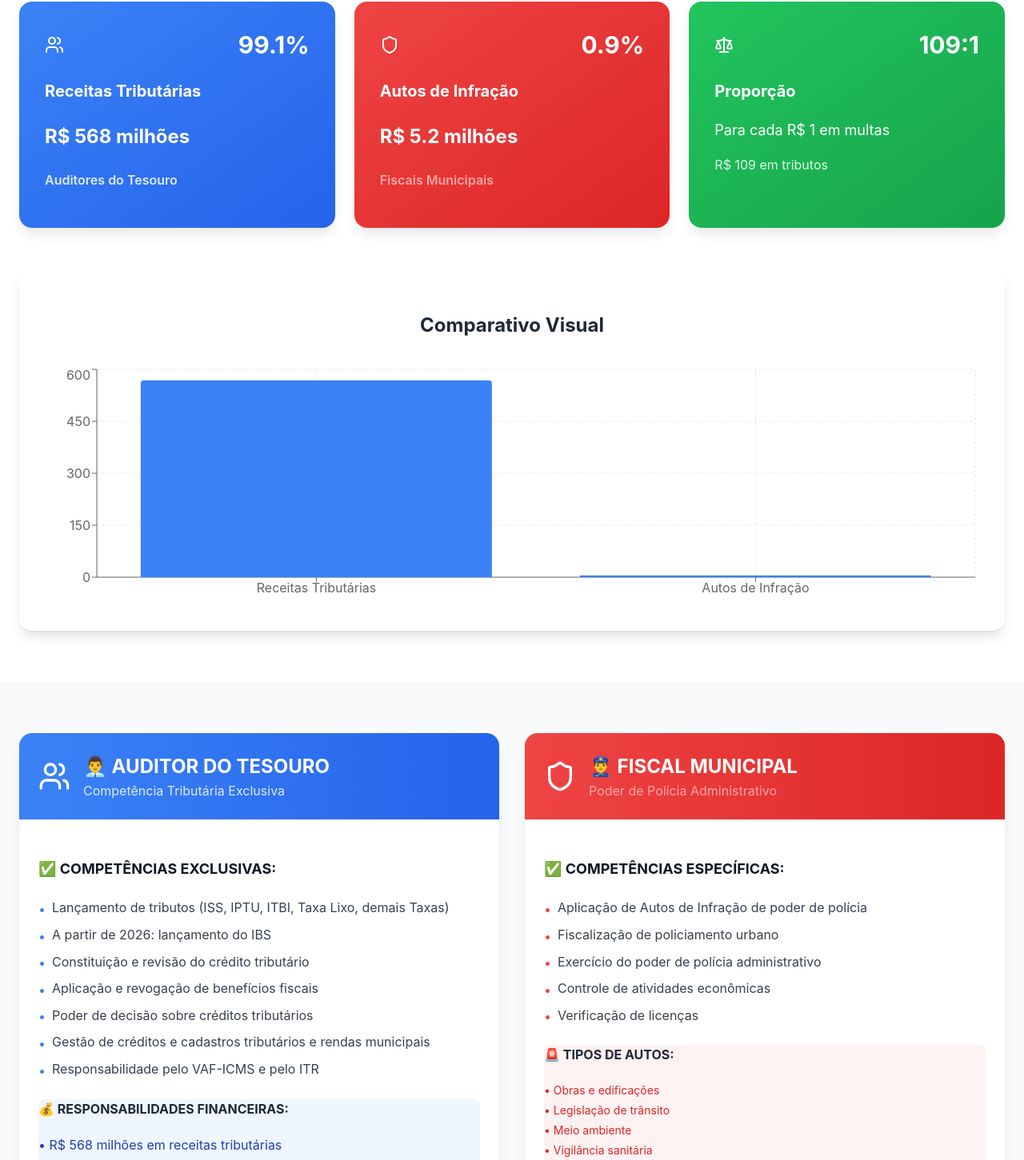
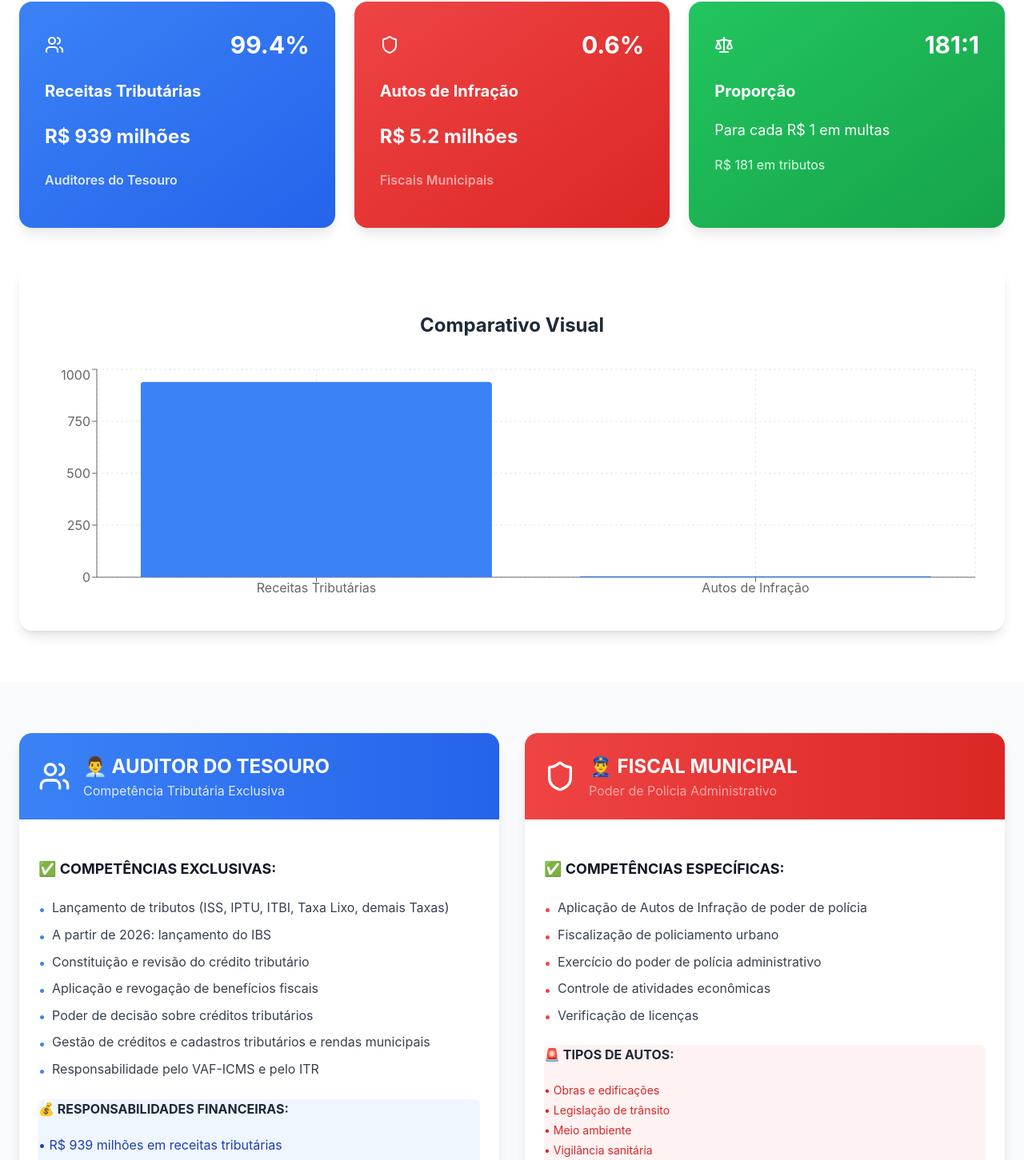
Before and after one commit to RomuloMaltez/cartilha-pmpv, a React (Vite) app: page / in a window 1280 px wide. Shown: the part 2129-3580 px from the top of the page at 80% size. Built offline with nearby package versions, Linux system fonts and the light colour scheme.

Commit message:
Update novo valor vaf CartilhaWebInterativa.jsx

```diff
--- a/src/components/CartilhaWebInterativa.jsx
+++ b/src/components/CartilhaWebInterativa.jsx
@@ -24,18 +24,19 @@ const CartilhaWebInterativa = () => {
 
   // Dados para gráficos
   const comparativoData = [
-    { nome: 'Receitas Tributárias', valor: 568, color: '#3B82F6' },
+    { nome: 'Receitas Tributárias', valor: 939.25, color: '#3B82F6' },
     { nome: 'Autos de Infração', valor: 5.2, color: '#EF4444' }
   ];
 
   const receitasDetalhadas = [
-    { nome: 'ISS', valor: 258.2, percentual: 45.4 },
-    { nome: 'VAF-ICMS', valor: 92.1, percentual: 16.2 },
-    { nome: 'COSIP', valor: 76.4, percentual: 13.4 },
-    { nome: 'IPTU', valor: 41.0, percentual: 7.2 },
-    { nome: 'Demais Taxas', valor: 40.2, percentual: 7.1 },
-    { nome: 'Taxa Lixo', valor: 35.8, percentual: 6.3 },
-    { nome: 'ITBI', valor: 24.9, percentual: 4.4 }
+    { nome: 'VAF-ICMS', valor: 460.35, percentual: 49.0 },
+    { nome: 'ISS', valor: 258.2, percentual: 27.5 },
+    { nome: 'COSIP', valor: 76.4, percentual: 8.1 },
+    { nome: 'IPTU', valor: 41.0, percentual: 4.4 },
+    { nome: 'Demais Taxas', valor: 40.2, percentual: 4.3 },
+    { nome: 'Taxa Lixo', valor: 35.8, percentual: 3.8 },
+    { nome: 'ITBI', valor: 24.9, percentual: 2.6 },
+    { nome: 'ITR', valor: 3.0, percentual: 0.3 }
   ];
 
   const autosInfracao = [
@@ -323,10 +324,10 @@ const CartilhaWebInterativa = () => {
               }}>
                 <div className="flex items-center justify-between mb-4">
                   <Users className="h-10 w-10" />
-                  <span className="text-3xl font-bold">99.1%</span>
+                  <span className="text-3xl font-bold">99.4%</span>
                 </div>
                 <h3 className="text-xl font-bold mb-2">Receitas Tributárias</h3>
-                <p className="text-2xl font-bold">R$ 568 milhões</p>
+                <p className="text-2xl font-bold">R$ 939 milhões</p>
                 <p style={{ color: '#dbeafe' }} className="mt-2 font-semibold">Auditores do Tesouro</p>
               </div>
 
@@ -339,7 +340,7 @@ const CartilhaWebInterativa = () => {
               }}>
                 <div className="flex items-center justify-between mb-4">
                   <Shield className="h-10 w-10" />
-                  <span className="text-3xl font-bold">0.9%</span>
+                  <span className="text-3xl font-bold">0.6%</span>
                 </div>
                 <h3 className="text-xl font-bold mb-2">Autos de Infração</h3>
                 <p className="text-2xl font-bold">R$ 5.2 milhões</p>
@@ -355,11 +356,11 @@ const CartilhaWebInterativa = () => {
               }}>
                 <div className="flex items-center justify-between mb-4">
                   <Scale className="h-10 w-10" />
-                  <span className="text-3xl font-bold">109:1</span>
+                  <span className="text-3xl font-bold">181:1</span>
                 </div>
                 <h3 className="text-xl font-bold mb-2">Proporção</h3>
                 <p className="text-lg">Para cada R$ 1 em multas</p>
-                <p style={{ color: '#dcfce7' }} className="mt-2">R$ 109 em tributos</p>
+                <p style={{ color: '#dcfce7' }} className="mt-2">R$ 181 em tributos</p>
               </div>
             </div>
 
@@ -437,9 +438,10 @@ const CartilhaWebInterativa = () => {
                   <div className="bg-blue-50 rounded-lg p-4">
                     <h4 className="font-bold text-blue-900 mb-2">💰 RESPONSABILIDADES FINANCEIRAS:</h4>
                     <ul style={{ listStyle: 'none', padding: 0, margin: 0 }}>
-                      <li style={{ color: '#1e40af', marginBottom: '0.25rem' }}>• R$ 568 milhões em receitas tributárias</li>
-                      <li style={{ color: '#1e40af', marginBottom: '0.25rem' }}>• 99,1% das receitas próprias</li>
-                      <li style={{ color: '#1e40af', marginBottom: '0.25rem' }}>• VAF-ICMS: R$ 92 milhões</li>
+                      <li style={{ color: '#1e40af', marginBottom: '0.25rem' }}>• R$ 939 milhões em receitas tributárias</li>
+                      <li style={{ color: '#1e40af', marginBottom: '0.25rem' }}>• 99,4% das receitas próprias</li>
+                      <li style={{ color: '#1e40af', marginBottom: '0.25rem' }}>• VAF-ICMS: R$ 460 milhões</li>
+                      <li style={{ color: '#1e40af', marginBottom: '0.25rem' }}>• ITR: R$ 3 milhões</li>
                     </ul>
                   </div>
                 </div>
@@ -522,7 +524,7 @@ const CartilhaWebInterativa = () => {
             {/* Receitas Tributárias Detalhadas */}
             <div className="mb-12">
               <div className="bg-white rounded-2xl shadow-lg p-8">
-                <h3 className="text-2xl font-bold text-center mb-8 text-blue-600">Receitas Tributárias - R$ 568 milhões</h3>
+                <h3 className="text-2xl font-bold text-center mb-8 text-blue-600">Receitas Tributárias - R$ 939 milhões</h3>
                 <ResponsiveContainer width="100%" height={400}>
                   <PieChart>
                     <Pie
@@ -581,7 +583,7 @@ const CartilhaWebInterativa = () => {
                 <div className="text-center">
                   <Users className="h-16 w-16 mx-auto mb-4" />
                   <h3 className="text-2xl font-bold mb-4">Receitas Tributárias</h3>
-                  <div className="text-4xl font-bold mb-2">R$ 568 milhões</div>
+                  <div className="text-4xl font-bold mb-2">R$ 939 milhões</div>
                   <div className="text-xl font-semibold bg-white/20 rounded-lg py-2 px-4">
                     Auditores do Tesouro
                   </div>
@@ -629,9 +631,9 @@ const CartilhaWebInterativa = () => {
                   padding: '1.5rem',
                   marginBottom: '1.5rem'
                 }}>
-                  <h3 className="text-2xl font-bold mb-2">VAF-ICMS: R$ 92 milhões</h3>
-                  <p className="text-lg">16,2% das receitas tributárias</p>
-                  <p style={{ color: '#dcfce7' }} className="text-sm mt-2">+ ITR (Imposto Territorial Rural)</p>
+                  <h3 className="text-2xl font-bold mb-2">VAF-ICMS: R$ 460 milhões</h3>
+                  <p className="text-lg">49% das receitas tributárias</p>
+                  <p style={{ color: '#dcfce7' }} className="text-sm mt-2">+ ITR: R$ 3 milhões (0,3%)</p>
                 </div>
 
                 <div className="grid md:grid-cols-2 gap-6 text-left">
@@ -680,7 +682,7 @@ const CartilhaWebInterativa = () => {
                     OS FISCAIS MUNICIPAIS EXERCEM PODER DE POLÍCIA ATRAVÉS DE AUTOS DE INFRAÇÃO
                   </p>
                   <p className="font-bold text-green-300 text-2xl">
-                    PROPORÇÃO REAL: 109:1 - RECEITAS TRIBUTÁRIAS vs AUTOS DE INFRAÇÃO
+                    PROPORÇÃO REAL: 181:1 - RECEITAS TRIBUTÁRIAS vs AUTOS DE INFRAÇÃO
                   </p>
                 </div>
               </div>
```
